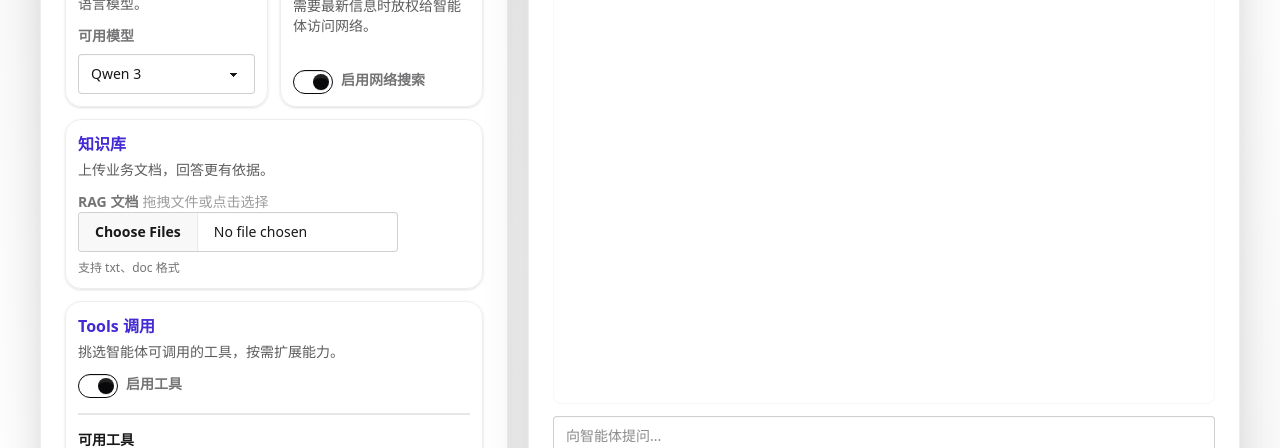
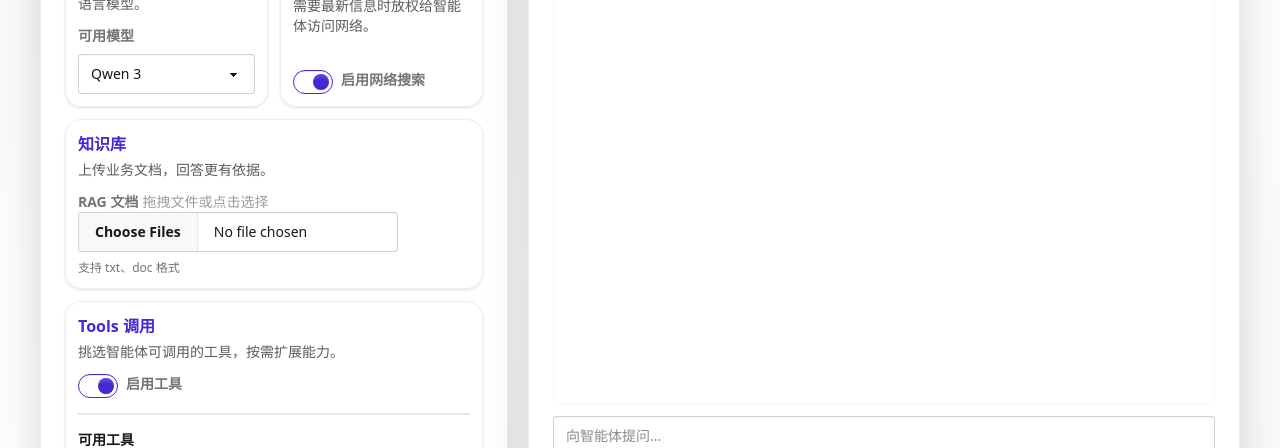
Before and after one commit to justin0x5eed/agent_demo, a React (Vite) app in the folder frontend/: page / in a window 1280 px wide. Shown: the part 210-658 px from the top of the page. Built offline with nearby package versions, Linux system fonts and the light colour scheme.

Commit message:
Use primary styling for toggles (#135)

```diff
--- a/frontend/src/App.tsx
+++ b/frontend/src/App.tsx
@@ -440,7 +440,7 @@ Key takeaways: ${userMessage}`
                     <label className="label w-full cursor-pointer items-start justify-start gap-2 text-left">
                       <input
                         type="checkbox"
-                        className="toggle toggle-neutral"
+                        className="toggle toggle-primary"
                         checked={enableWebSearch}
                         onChange={(event) => setEnableWebSearch(event.target.checked)}
                       />
@@ -503,7 +503,7 @@ Key takeaways: ${userMessage}`
                     <label className="label w-full cursor-pointer items-start justify-start gap-2 text-left">
                       <input
                         type="checkbox"
-                        className="toggle toggle-neutral"
+                        className="toggle toggle-primary"
                         checked={enableTools}
                         onChange={(event) => setEnableTools(event.target.checked)}
                       />
```
